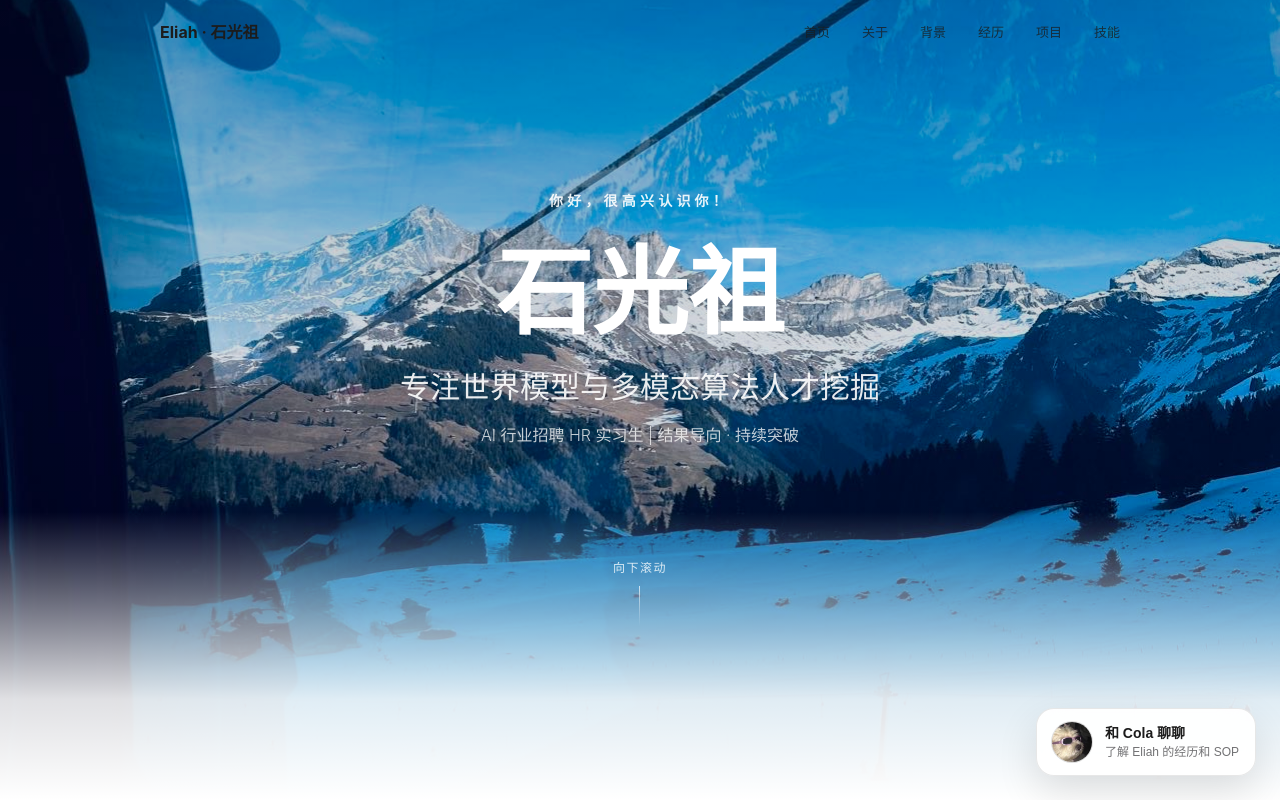
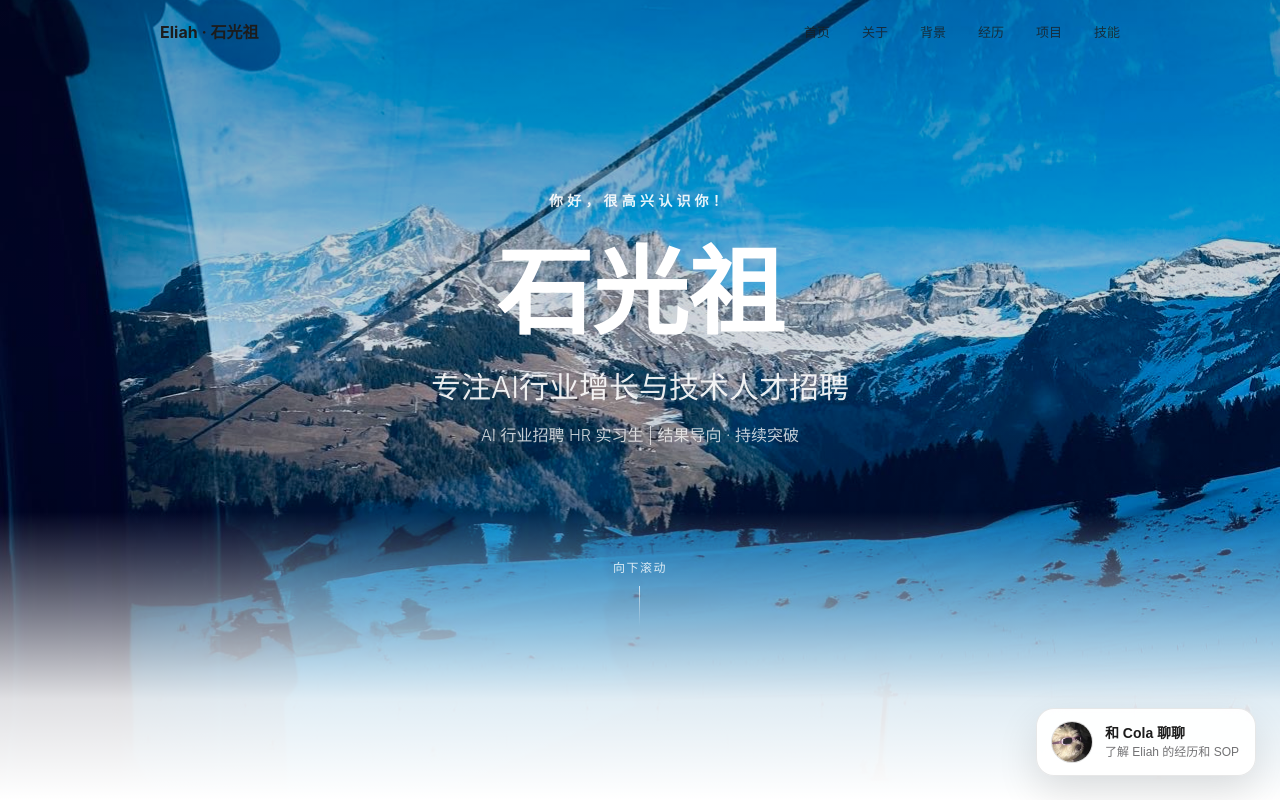
Before and after one commit to EliahtheCreator/eliahthecreator.github.io, a plain HTML site: page index.html in a window 1280 px wide. Shown: the top 800 px of the page. Drawn offline with Linux system fonts and the light colour scheme.

Commit message:
Update homepage focus statement

```diff
--- a/index.html
+++ b/index.html
@@ -6,7 +6,7 @@
     <title>Eliah's Here</title>
     <meta
       name="description"
-      content="石光祖的个人主页，专注世界模型与多模态算法人才挖掘。"
+      content="石光祖的个人主页，专注AI行业增长与技术人才招聘。"
     />
     <link rel="icon" href="./assets/cola.jpg" />
     <link rel="stylesheet" href="./styles.css" />
@@ -47,7 +47,7 @@
         <div class="hero-content reveal">
           <p class="eyebrow hero-eyebrow">你好，很高兴认识你！</p>
           <h1>石光祖</h1>
-          <p class="hero-title">专注世界模型与多模态算法人才挖掘</p>
+          <p class="hero-title">专注AI行业增长与技术人才招聘</p>
           <p class="hero-subtitle">AI 行业招聘 HR 实习生 | 结果导向 · 持续突破</p>
           <a class="scroll-link" href="#about">
             <span>向下滚动</span>
```
Also changed, not shown: public/index.html (+2 -2 lines).
